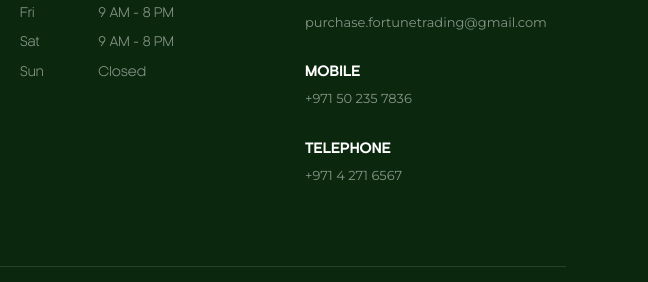
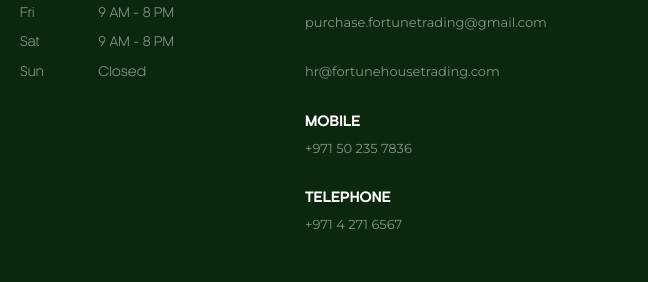
Before and after one commit to Ashhar-mhd/Fortune-House-General-Trading-L-L-C, a plain HTML site: page index.html in a window 1280 px wide. Shown: the part 7095-7377 px from the top of the page, 632-1280 px from the left. Drawn offline with nearby package versions, Linux system fonts and the light colour scheme.

Commit message:
Update index.html
Added New Email ID in Contact Section

```diff
--- a/index.html
+++ b/index.html
@@ -452,6 +452,7 @@
                         <div class="main mail-sec">
                             <p>MAIL</p>
                             <a href="mailto:purchase.fortunetrading@gmail.com">purchase.fortunetrading@gmail.com</a>
+                            <a href="mailto:hr@fortunehousetrading.com">hr@fortunehousetrading.com</a>
 
                             <p>MOBILE</p>
                             <a href="tel:+971 50 235 7836">+971 50 235 7836</a>
```
